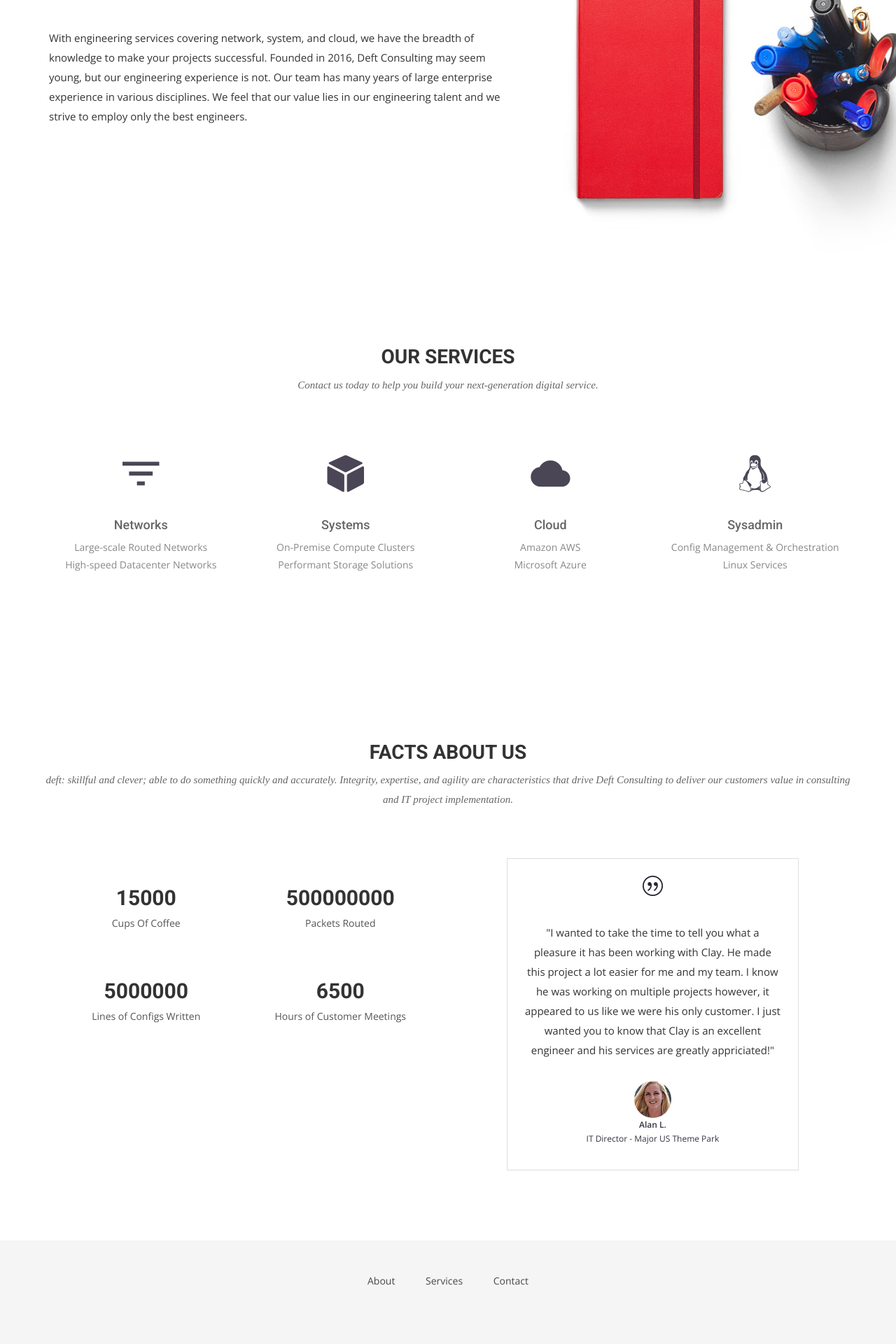
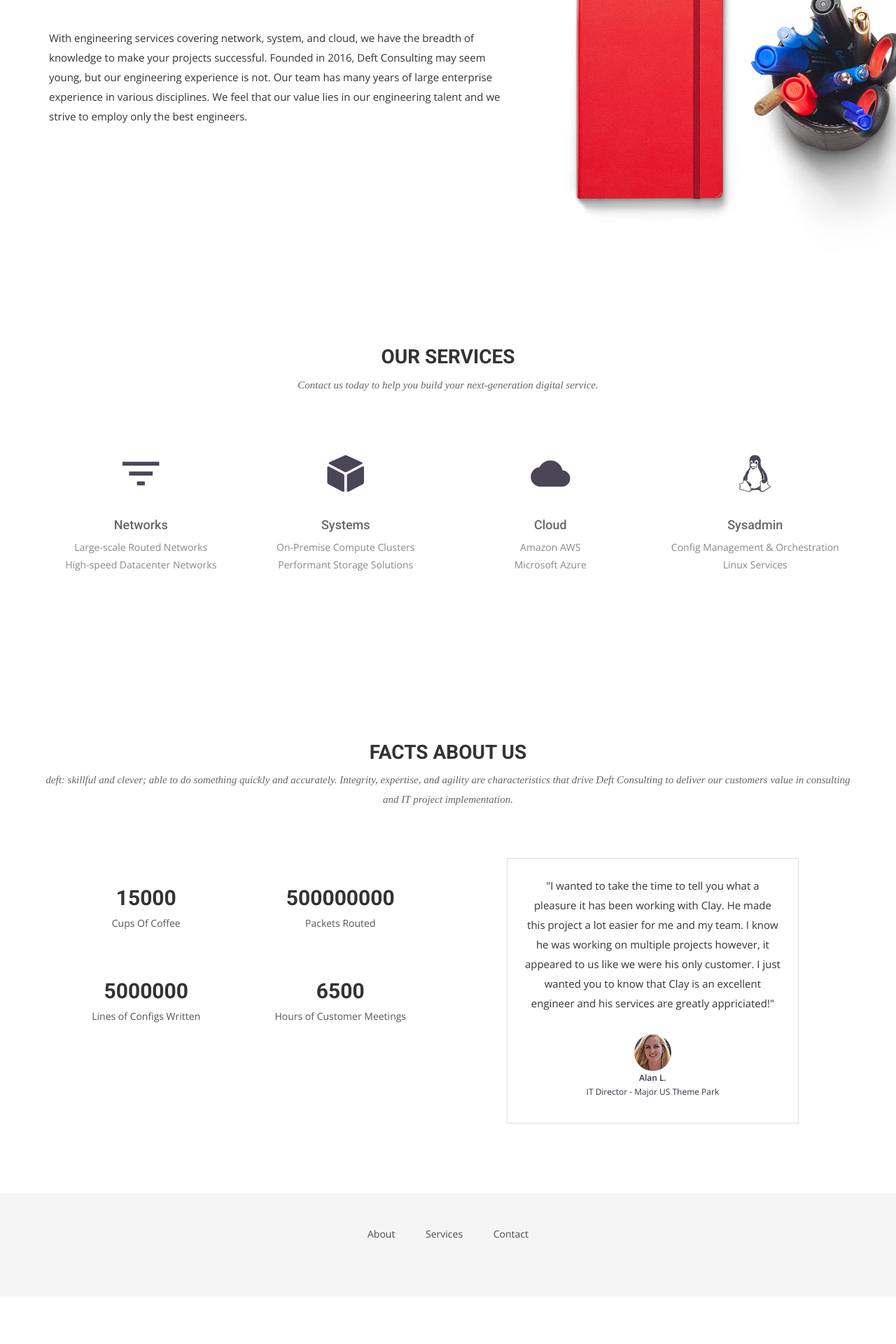
Before and after one commit to deftconsulting/deftconsulting.github.io, a Jekyll site: the page built from index.html, in a window 1280 px wide. Shown: the part 1042-2962 px from the top of the page at 70% size. Built offline with Jekyll 4.4.1, drawn with Linux system fonts in a browser that asks for light colours; nearby versions of some CDN libraries; some web fonts are replaced; after the commit the page ends 2895 px from its top, so only the background shows below that.

```diff
--- a/index.html
+++ b/index.html
@@ -129,7 +129,6 @@
         <div class="testimonial-carousel">
           <div id="testimonial-slider" class="owl-carousel">
             <div>
-                <img src="img/cotation.png" alt="IMG">
                 <p>"I wanted to take the time to tell you what a pleasure it has been working with Clay. He made this project a lot easier for me and my team.  I know he was working on multiple projects however, it appeared to us like we were his only customer. I just wanted you to know that Clay is an excellent engineer and his services are greatly appriciated!"</p>
                 <div class="user">
                   <img src="img/item-img1.jpg" alt="Pepole">
```
